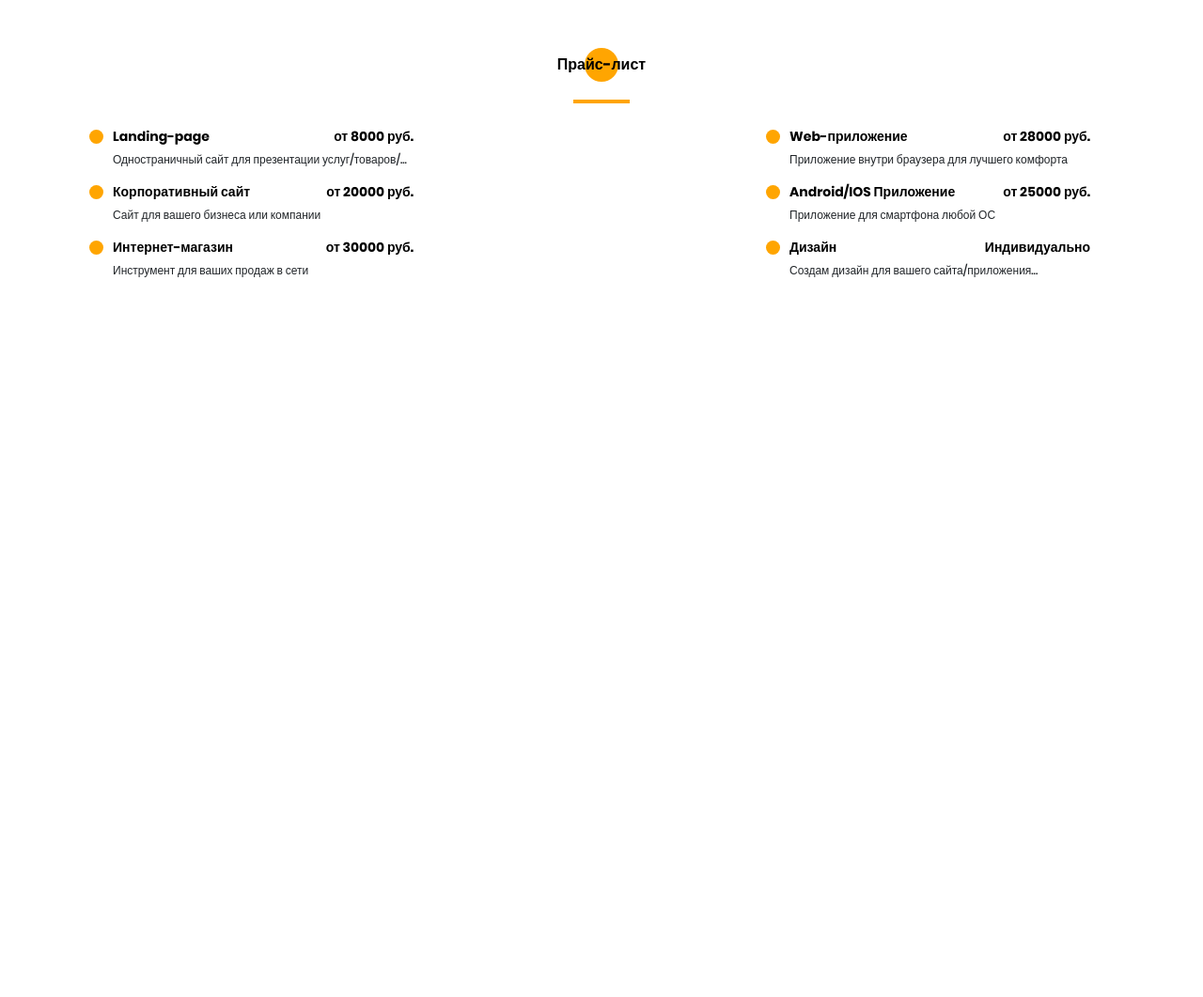
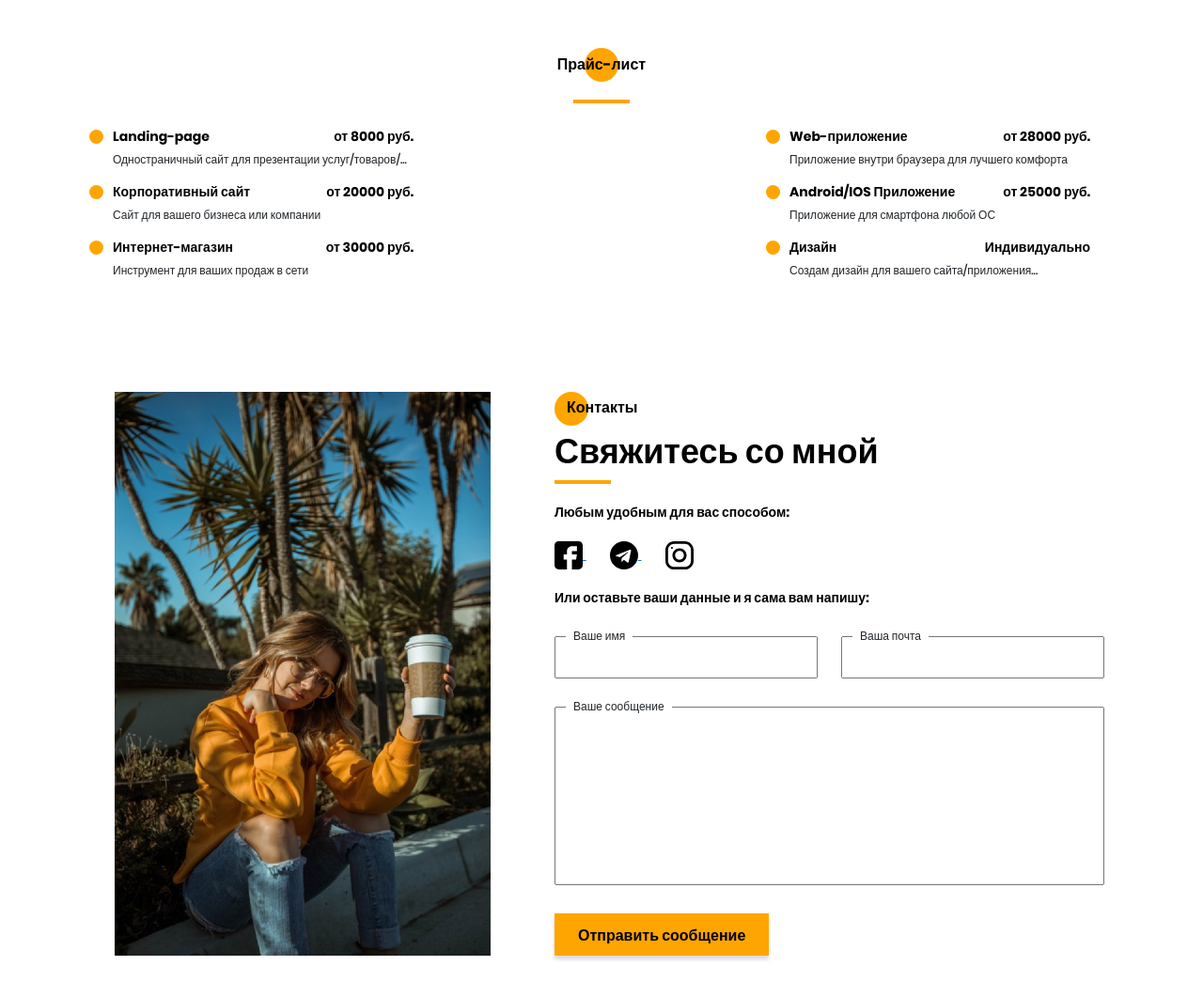
Before and after one commit to Quiddlee/Portfolio, a website: page src/index.html in a window 1280 px wide. Shown: the part 4376-5437 px from the top of the page at 94% size. Before the commit the page ends 4673 px from the top, so only its background shows below. Drawn offline with nearby package versions, Linux system fonts and the light colour scheme; files that its build step writes are made by us from their sources.

Commit message:
contacts section done

```diff
--- a/src/index.html
+++ b/src/index.html
@@ -434,6 +434,54 @@
             </div>
         </div>
     </section>
+
+    <section class="contacts">
+        <div class="container">
+            <div class="contacts__wrapper">
+                <div class="contacts__photo">
+                    <img src="img/about me/me.jpg" alt="my_photo">
+                </div>
+                <div class="contacts__descr">
+                    <h2 class="title title_fz16 contacts__title">Контакты</h2>
+                    <div class="title title_fz36 contacts__subtitle">Свяжитесь со мной</div>
+                    <div class="divider divider_about-me"></div>
+
+                    <div class="title title_fz14 contacts__text">Любым удобным для вас способом:</div>
+                    <div class="contacts__socials">
+                        <a href="#" class="contacts__link">
+                            <img src="img/socials/Facebook.svg" alt="Facebook">
+                        </a>
+                        <a href="#" class="contacts__link">
+                            <img src="img/socials/Telegram.svg" alt="Telegram">
+                        </a>
+                        <a href="#" class="contacts__link">
+                            <img src="img/socials/Instagram.svg" alt="Instagram">
+                        </a>
+                    </div>
+                    <div class="title title_fz14 contacts__text">Или оставьте ваши данные и я сама вам напишу:</div>
+
+                    <form action="#" class="contacts__form">
+                        <div class="contacts__input">
+                            <input name="name" id="name" type="text">
+                            <label for="name">Ваше имя</label>
+                        </div>
+                        <div class="contacts__input">
+                            <input name="email" id="email" type="email">
+                            <label for="email">Ваша почта</label>
+                        </div>
+
+                        <div class="contacts__textarea">
+                            <textarea name="text" id="text"></textarea>
+                            <label for="text">Ваше сообщение</label>
+                        </div>
+                        <div>
+                            <button class="contacts__btn btn">Отправить сообщение</button>
+                        </div>
+                    </form>
+                </div>
+            </div>
+        </div>
+    </section>
     <script src="js/script.js"></script>
 </body>
 </html>
--- /dev/null
+++ b/src/sass/blocks/_contacts.scss
@@ -0,0 +1,83 @@
+.contacts {
+    padding: 120px 0 90px 0;
+    &__wrapper {
+        padding: 0 35px 0 52px;
+        display: grid;
+        grid-template-columns: 400px 585px;
+        grid-template-rows: 600px;
+        justify-content: space-between;
+        align-items: flex-end;
+    }
+    &__title {
+        margin-bottom: 5px;
+    }
+    &__photo {
+        img {
+            width: 100%;
+        }
+    }
+    &__descr {
+        position: relative;
+        @include before_circle;
+        z-index: 2;
+        &::before {
+            top: -5px;
+            left: 0px;
+        }
+    }
+    &__title {
+        padding-left: 13px;
+    }
+    &__text, &__socials {
+        margin-top: 20px;
+    }
+    &__link {
+        margin-right: 25px;
+        img {
+            max-width: 30px;
+            max-height: 30px;
+
+        }
+    }
+    &__form {
+        margin-top: 30px;
+        display: grid;
+        grid-template: 45px 190px 45px / repeat(2, 280px);
+        justify-content: space-between;
+        row-gap: 30px;
+        label {
+            position: absolute;
+            display: block;
+            height: 18px;
+            padding: 0 8px;
+            background-color: #ffff;
+            font-size: 12px;
+            top: -9px;
+            left: 12px;
+        }
+    }
+    &__input {
+        position: relative;
+        input {
+            width: 100%;
+            height: 100%;
+            padding: 0 20px;
+            font-size: 12px;
+        }
+    }
+    &__textarea {
+        position: relative;
+        grid-column: 1 / 3;
+        textarea {
+            width: 100%;
+            height: 100%;
+            resize: none;
+            padding: 20px;
+            font-size: 12px;
+        }
+    }
+    &__btn {
+        border: none;
+        font-weight: 700;
+    }
+}
--- a/src/sass/style.scss
+++ b/src/sass/style.scss
@@ -33,5 +33,6 @@
 @import "blocks/skills";
 @import "blocks/portfolio";
 @import "blocks/price-list";
+@import "blocks/contacts";
 
 //media
```
Also changed, not shown: dist/css/style.min.css, dist/index.html.
